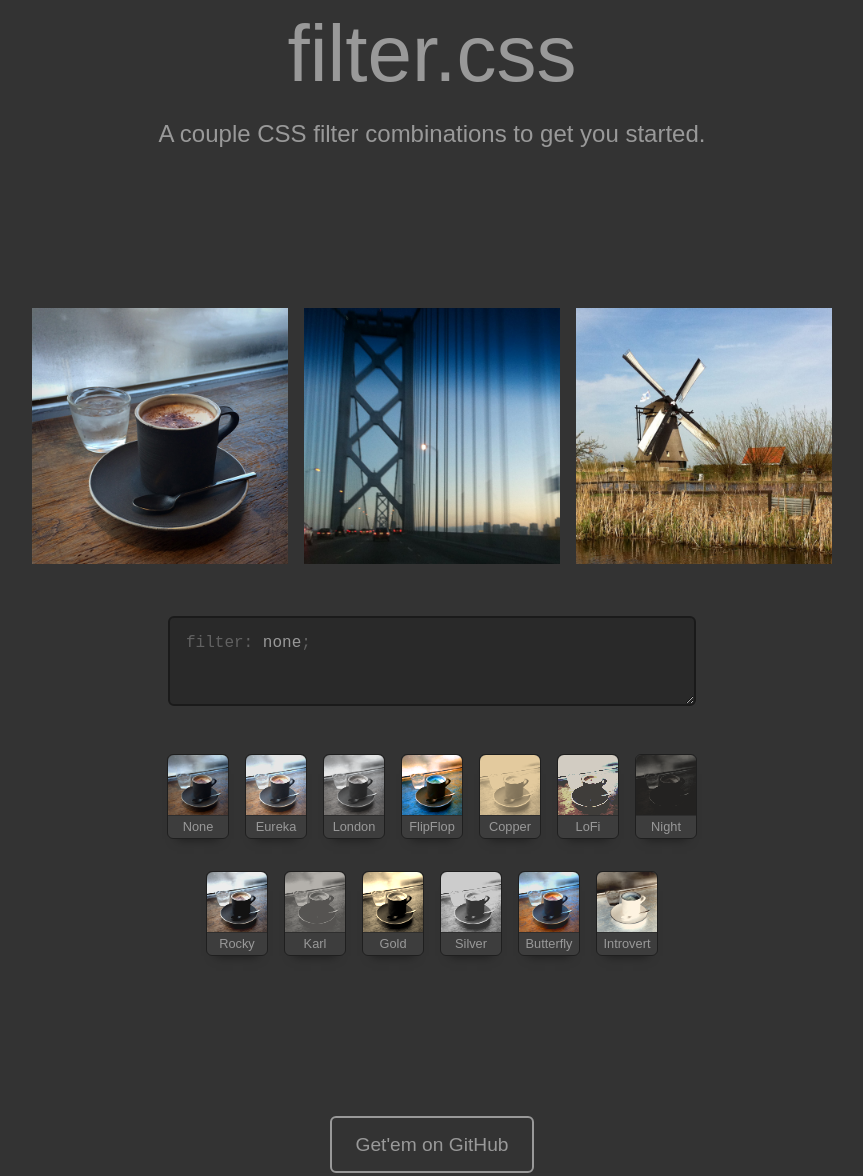
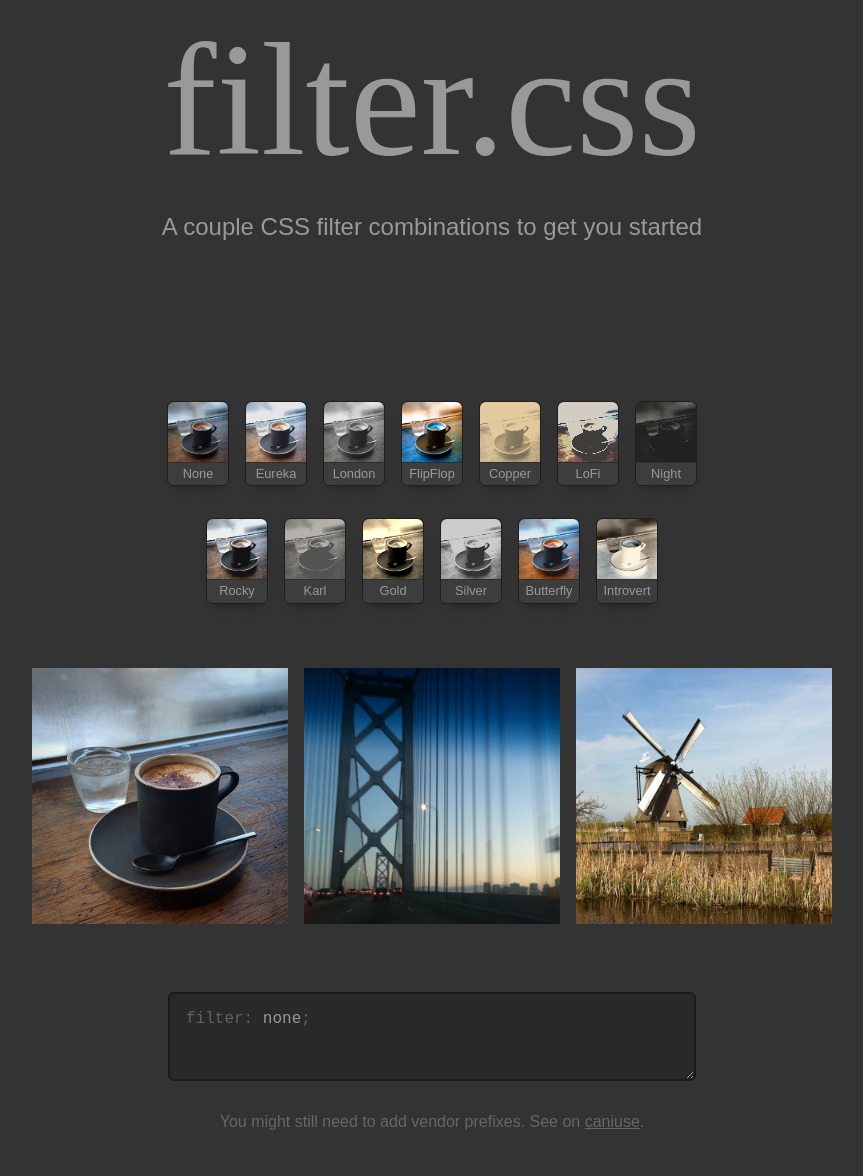
Before and after one commit to simurai/filter.css, a plain HTML site: page index.html in a window 1280 px wide. Shown: the part 120-1296 px from the top of the page, without its empty margins (208-1071 px from the left). Drawn offline with Linux system fonts and the light colour scheme; a web font is replaced by a local one.

Commit message:
New font for header
+ some reodering

```diff
--- a/app.css
+++ b/app.css
@@ -50,14 +50,14 @@ a {
 
 /* Intro --------------------------------- */
 
+.Filter,
 .Gallery,
-.Code,
-.Filter {
+.Code {
     -webkit-animation: intro .4s .2s cubic-bezier(0, .20, 0, 1) backwards;
             animation: intro .4s .2s cubic-bezier(0, .20, 0, 1) backwards;
 }
-.Code {  -webkit-animation-delay: .3s; animation-delay: .3s; }
-.Filter {  -webkit-animation-delay: .4s; animation-delay: .4s; }
+.Gallery {  -webkit-animation-delay: .3s; animation-delay: .3s; }
+.Code {  -webkit-animation-delay: .4s; animation-delay: .4s; }
 @-webkit-keyframes intro { 0% { opacity: 0; -webkit-transform: translateY(-20px); transform: translateY(-20px); } }
         @keyframes intro { 0% { opacity: 0; -webkit-transform: translateY(-20px); transform: translateY(-20px); } }
 
@@ -71,8 +71,14 @@ a {
 
 .Header-title {
     font-weight: normal;
-    font-size: 5em;
+    font-size: 10em;
     margin: 0;
+    font-family: 'Qwigley';
+}
+@media (max-width: 500px) {
+	.Header-title {
+    	font-size: 30vw;
+	}
 }
 
 .Header-subtitle {
@@ -81,65 +87,9 @@ a {
 }
 
 
-/* Gallery --------------------------------- */
-
-.Gallery {
-    padding: 1rem .5rem;
-}
-
-.Gallery-item {
-    display: inline-block;
-    width: 20vw;
-    height: 20vw;
-    background-repeat: no-repeat;
-    background-position: center;
-    background-size: cover;
-    margin: 1rem .5rem;
-}
-@media (max-width: 800px) {
-    .Gallery-item:nth-child(1) {
-        width: 50vw;
-        height: 50vw;
-    }
-    .Gallery-item:nth-child(2),
-    .Gallery-item:nth-child(3) {
-        display: none;
-    }
-}
-@media (max-width: 320px) {
-    .Gallery-item:nth-child(1) {
-        display: none;
-    }
-}
 
 
 
-/* Code --------------------------------- */
-
-.Code {
-    background: hsla(0, 0%, 0%, 0.2);
-    padding: 1em;
-    border-radius: 6px;
-    overflow: hidden;
-    width: 100%;
-    display: block;
-    text-align: left;
-    resize: vertical;
-    height: 5.6em;
-    line-height: 1.2;
-    border: 2px solid hsl(0, 0%, 10%);
-    max-width: 33em;
-    margin: 1rem auto;
-}
-
-.Code-prop,
-.Code-end {
-    color: hsl(0, 0%, 38%);
-}
-
-.Code-value {
-
-}
 
 
 /* Filter --------------------------------- */
@@ -207,6 +157,88 @@ a {
 }
 
 
+
+
+
+
+
+/* Gallery --------------------------------- */
+
+.Gallery {
+    padding: 1rem .5rem;
+}
+
+.Gallery-item {
+    display: inline-block;
+    width: 20vw;
+    height: 20vw;
+    background-repeat: no-repeat;
+    background-position: center;
+    background-size: cover;
+    margin: 1rem .5rem;
+}
+@media (max-width: 800px) {
+    .Gallery-item:nth-child(1) {
+        width: 50vw;
+        height: 50vw;
+    }
+    .Gallery-item:nth-child(2),
+    .Gallery-item:nth-child(3) {
+        display: none;
+    }
+}
+@media (max-width: 320px) {
+    .Gallery-item:nth-child(1) {
+        display: none;
+    }
+}
+
+
+
+
+
+
+
+/* Code --------------------------------- */
+
+.Code {
+    background: hsla(0, 0%, 0%, 0.2);
+    padding: 1em;
+    border-radius: 6px;
+    overflow: hidden;
+    width: 100%;
+    display: block;
+    text-align: left;
+    resize: vertical;
+    height: 5.6em;
+    line-height: 1.2;
+    border: 2px solid hsl(0, 0%, 10%);
+    max-width: 33em;
+    margin: 2rem auto;
+}
+
+.Code-prop,
+.Code-end {
+    color: hsl(0, 0%, 38%);
+}
+
+.Code-value {
+
+}
+
+
+
+
+
+
+
+/* Note --------------------------------- */
+
+.Note {
+    color: hsl(0,0%,40%);
+}
+
+
 /* Footer --------------------------------- */
 
 .Footer {
--- a/index.html
+++ b/index.html
@@ -12,6 +12,7 @@
 
     <link rel="stylesheet" href="app.css">
     <link rel="stylesheet" href="filter.css">
+    <link href='http://fonts.googleapis.com/css?family=Qwigley&text=filter.css' rel='stylesheet' type='text/css'>
 </head>
 <body id="app">
 
@@ -19,8 +20,15 @@
 
     <header class="Header">
         <h1 class="Header-title">filter.css</h1>
-        <h2 class="Header-subtitle">A couple CSS filter combinations to get you started.</h2>
+        <h2 class="Header-subtitle">A couple CSS filter combinations to get you started</h2>
     </header>
+
+    <aside id="filter" class="Filter" v-cloak>
+        <div class="Filter-item" v-repeat="filters" v-on="click:onFilter(this, $index)">
+            <div class="Filter-thumb" data-filter="{{filter}}" style="transition-delay: {{($index*0.05)}}s;"></div>
+            <label class="Filter-label">{{label}}</label>
+        </div>
+    </aside>
 
     <main class="Gallery">
         <div class="Gallery-item" v-repeat="photos" v-on="click:onPhoto(this, $index)" style="background-image: url( {{src}} ); transition-delay: {{($index*0.05)}}s;"></div>
@@ -32,12 +40,8 @@
         --><span class="Code-end">;</span>
     </code>
 
-    <aside id="filter" class="Filter" v-cloak>
-        <div class="Filter-item" v-repeat="filters" v-on="click:onFilter(this, $index)">
-            <div class="Filter-thumb" data-filter="{{filter}}" style="transition-delay: {{($index*0.05)}}s;"></div>
-            <label class="Filter-label">{{label}}</label>
-        </div>
-    </aside>
+    <p class="Note">You might still need to add vendor prefixes. See on <a href="http://caniuse.com/#search=CSS filter">caniuse</a>.</p>
+
 
     <footer class="Footer">
         <a class="GitHub" href="https://github.com/simurai/filter.css">Get'em on GitHub</a>
```
